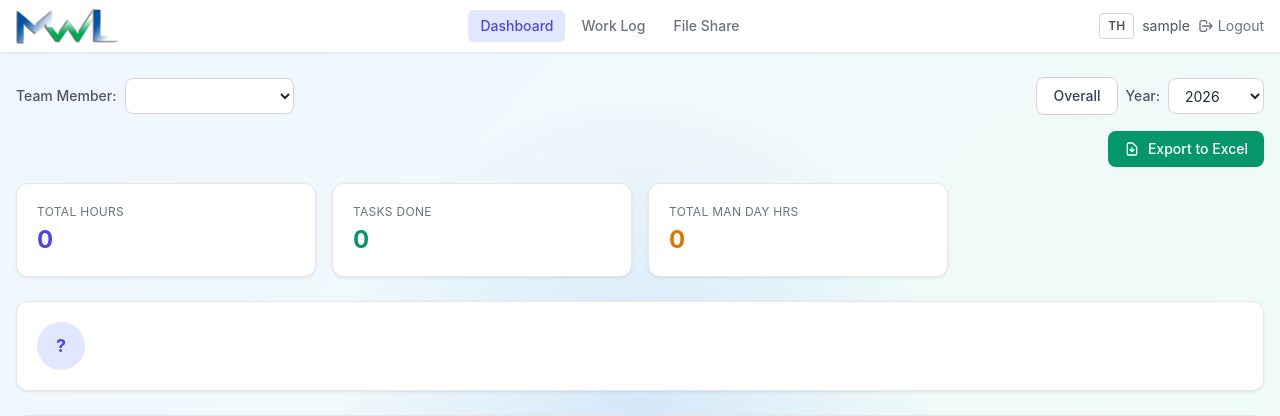
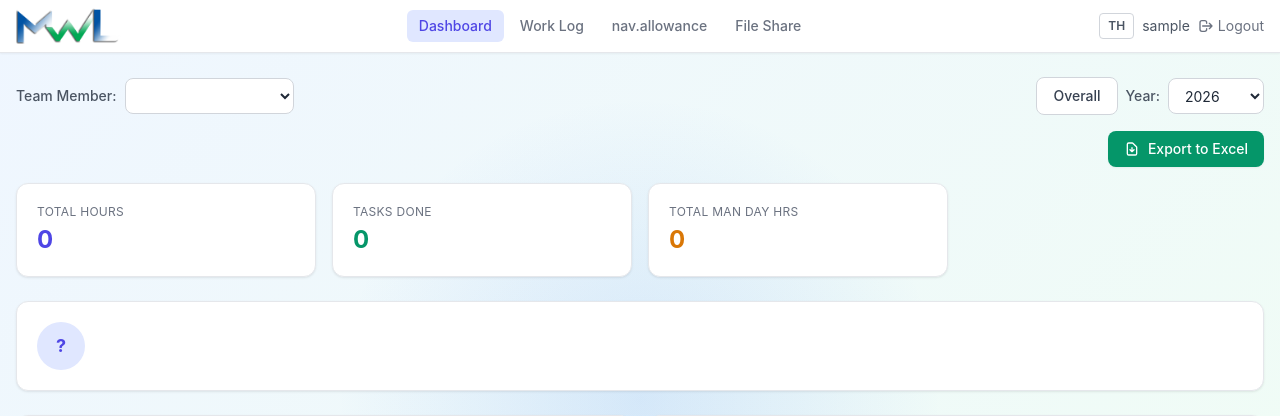
Before and after one commit to mengkukkuk/MWL_Timesheet, a Flask app: page / in a window 1280 px wide. Shown: the top 416 px of the page. Run offline with Flask 3, Linux system fonts and the light colour scheme; the visitor is signed in with stand-in values (Sample User, id 1); data that the repository does not hold is empty; some web fonts are replaced.

Commit message:
modified:   templates/index.html

```diff
--- a/templates/index.html
+++ b/templates/index.html
@@ -15,6 +15,7 @@
     <script defer src="/static/app/dashboard.js?v={{ static_v('app/dashboard.js') }}"></script>
     <script defer src="/static/app/worklogs.js?v={{ static_v('app/worklogs.js') }}"></script>
     <script defer src="/static/app/calendar.js?v={{ static_v('app/calendar.js') }}"></script>
+    <script defer src="/static/app/allowance.js?v={{ static_v('app/allowance.js') }}"></script>
     <script defer src="/static/app/export.js?v={{ static_v('app/export.js') }}"></script>
     <!-- Bootstrap shim runs last among defers — fires `modulesLoaded` event for legacy listeners. -->
     <script defer src="/static/app.js?v={{ static_v('app.js') }}"></script>
@@ -81,6 +82,7 @@
             <div class="flex items-center gap-1 flex-wrap flex-1 justify-center min-w-0 py-0.5">
                 <button onclick="showTab('dashboard')" id="tab-dashboard" class="tab-btn active px-3 py-1.5 rounded-md text-sm font-medium" data-i18n="nav.dashboard">Dashboard</button>
                 <button onclick="showTab('worklog')" id="tab-worklog" class="tab-btn px-3 py-1.5 rounded-md text-sm font-medium" data-i18n="nav.worklog">Work Log</button>
+                <button onclick="showTab('allowance')" id="tab-allowance" class="tab-btn px-3 py-1.5 rounded-md text-sm font-medium" data-i18n="nav.allowance">Allowance</button>
                 <button onclick="showTab('files')" id="tab-files" class="tab-btn px-3 py-1.5 rounded-md text-sm font-medium" data-i18n="nav.files">File Share</button>
                 <button onclick="showTab('projects-summary')" id="tab-projects-summary" class="tab-btn px-3 py-1.5 rounded-md text-sm font-medium hidden" data-i18n="nav.projects_summary">Projects Summary</button>
                 <button onclick="showTab('settings')" id="tab-settings" class="tab-btn px-3 py-1.5 rounded-md text-sm font-medium relative">
@@ -403,6 +405,48 @@
                 </div>
             </div>
             </div><!-- /worklog-content -->
+        </div>
+
+         <!-- Allowance View -->
+        <div id="view-allowance" class="hidden">
+            <div id="allowance-no-member" class="text-center py-16 text-gray-400 hidden">
+                <svg class="w-16 h-16 mx-auto mb-4 text-gray-300" fill="none" stroke="currentColor" viewBox="0 0 24 24">
+                    <path stroke-linecap="round" stroke-linejoin="round" stroke-width="2" d="M17 20h5v-2a3 3 0 00-5.356-1.857M17 20H7m10 0v-2c0-.656-.126-1.283-.356-1.857M7 20H2v-2a3 3 0 015.356-1.857M7 20v-2c0-.656.126-1.283.356-1.857m0 0a5.002 5.002 0 019.288 0M15 7a3 3 0 11-6 0 3 3 0 016 0z"/>
+                </svg>
+                <p class="text-lg" data-i18n="al.no_member_title">Select a team member to view allowance</p>
+                <p class="text-sm mt-1" data-i18n="wl.no_member_hint">Choose a member from the selector above</p>
+            </div>
+            <div id="allowance-content" class="hidden">
+                <div class="flex flex-wrap items-center gap-2 mb-4">
+                    <div class="flex items-center gap-2 flex-none">
+                        <label class="text-sm font-medium text-gray-600" data-i18n="al.month_label">Month:</label>
+                        <select id="allowance-month-select" onchange="loadAllowance()" class="input-field w-36"></select>
+                    </div>
+                    <div class="flex-1"></div>
+                    <button onclick="openAddAllowance()" class="btn-primary flex-none" id="btn-add-allowance">
+                        <svg class="w-4 h-4 mr-1 flex-shrink-0" fill="none" stroke="currentColor" viewBox="0 0 24 24">
+                            <path stroke-linecap="round" stroke-linejoin="round" stroke-width="2" d="M12 4v16m8-8H4"/>
+                        </svg>
+                        <span data-i18n="al.add_entry">+ Add Allowance</span>
+                    </button>
+                </div>
+                <div class="card bg-white p-0 overflow-x-auto">
+                    <table class="w-full text-sm" id="allowance-table">
+                        <thead class="bg-gray-50 border-b border-gray-200">
+                            <tr>
+                                <th class="text-left py-2 px-3 font-medium text-gray-700" data-i18n="al.col_date">Date</th>
+                                <th class="text-left py-2 px-3 font-medium text-gray-700" data-i18n="al.col_project">Project</th>
+                                <th class="text-left py-2 px-3 font-medium text-gray-700" data-i18n="al.col_type">Type</th>
+                                <th class="text-right py-2 px-3"></th>
+                            </tr>
+                        </thead>
+                        <tbody id="allowance-body"></tbody>
+                    </table>
+                    <div id="allowance-empty" class="hidden text-center py-10 text-gray-400">
+                        <p data-i18n="al.no_entries">No allowance entries for this month yet</p>
+                    </div>
+                </div>
+            </div>
         </div>
 
         <!-- File Share View -->
@@ -1275,6 +1319,45 @@
         <div id="upload-panel-body" class="upload-panel-body"></div>
     </div>
 
+    <!-- Allowance Add/Edit Modal -->
+    <div id="allowance-modal-overlay" class="modal-overlay hidden" onclick="closeAllowanceModal()">
+        <div class="modal-content" onclick="event.stopPropagation()">
+            <div class="flex items-center justify-between mb-4">
+                <h3 id="allowance-modal-title" class="text-lg font-semibold text-gray-800" data-i18n="al.modal_add_title">Add Allowance</h3>
+                <button onclick="closeAllowanceModal()" class="text-gray-400 hover:text-gray-600">
+                    <svg class="w-5 h-5" fill="none" stroke="currentColor" viewBox="0 0 24 24">
+                        <path stroke-linecap="round" stroke-linejoin="round" stroke-width="2" d="M6 18L18 6M6 6l12 12"/>
+                    </svg>
+                </button>
+            </div>
+            <form id="allowance-form" onsubmit="saveAllowance(event)">
+                <input type="hidden" id="al-id">
+                <div class="grid grid-cols-1 gap-3">
+                    <div>
+                        <label class="label" data-i18n="modal.date">Date</label>
+                        <input type="date" id="al-date" class="input-field w-full" required>
+                    </div>
+                    <div>
+                        <label class="label" data-i18n="modal.project">Project</label>
+                        <select id="al-project" class="input-field w-full" required></select>
+                    </div>
+                    <div>
+                        <!-- Type Label -->
+                        <!--label class="label hidden" data-i18n="al.type_label">Type</--label-->
+                        <select id="al-type" class="input-field w-full hidden" required>
+                            <option value="Normal" data-i18n="al.type_normal">Normal</option>
+                            <option value="Special" data-i18n="al.type_special">Special</option>
+                        </select>
+                    </div>
+                </div>
+                <div class="flex justify-end gap-2 mt-5">
+                    <button type="button" onclick="closeAllowanceModal()" class="btn-secondary" data-i18n="modal.cancel">Cancel</button>
+                    <button type="submit" class="btn-primary" data-i18n="modal.save">Save</button>
+                </div>
+            </form>
+        </div>
+    </div>
+
     <!-- Toast Notification -->
     <div id="toast" class="toast hidden"></div>
 
```
